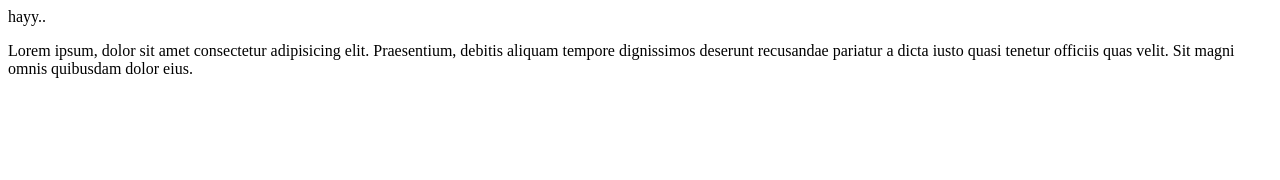
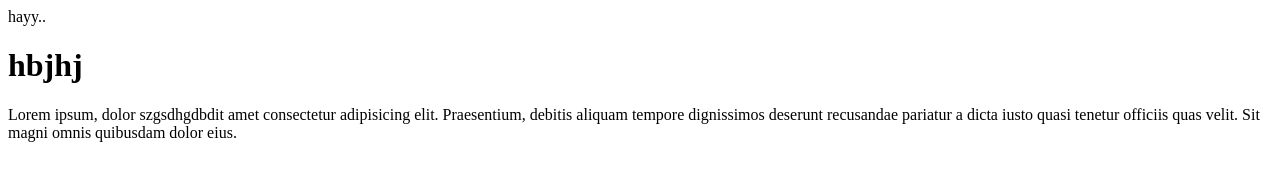
Before and after one commit to husnulalfaini/belajar-github, a plain HTML site: page index.html in a window 1280 px wide. Drawn offline with Linux system fonts and the light colour scheme.

Commit message:
henambah h1

```diff
--- a/index.html
+++ b/index.html
@@ -8,6 +8,7 @@
 </head>
 <body>
    hayy..
-   <p>Lorem ipsum, dolor sit amet consectetur adipisicing elit. Praesentium, debitis aliquam tempore dignissimos deserunt recusandae pariatur a dicta iusto quasi tenetur officiis quas velit. Sit magni omnis quibusdam dolor eius.</p>
+   <h1>hbjhj</h1>
+   <p>Lorem ipsum, dolor szgsdhgdbdit amet consectetur adipisicing elit. Praesentium, debitis aliquam tempore dignissimos deserunt recusandae pariatur a dicta iusto quasi tenetur officiis quas velit. Sit magni omnis quibusdam dolor eius.</p>
 </body>
 </html>
```
